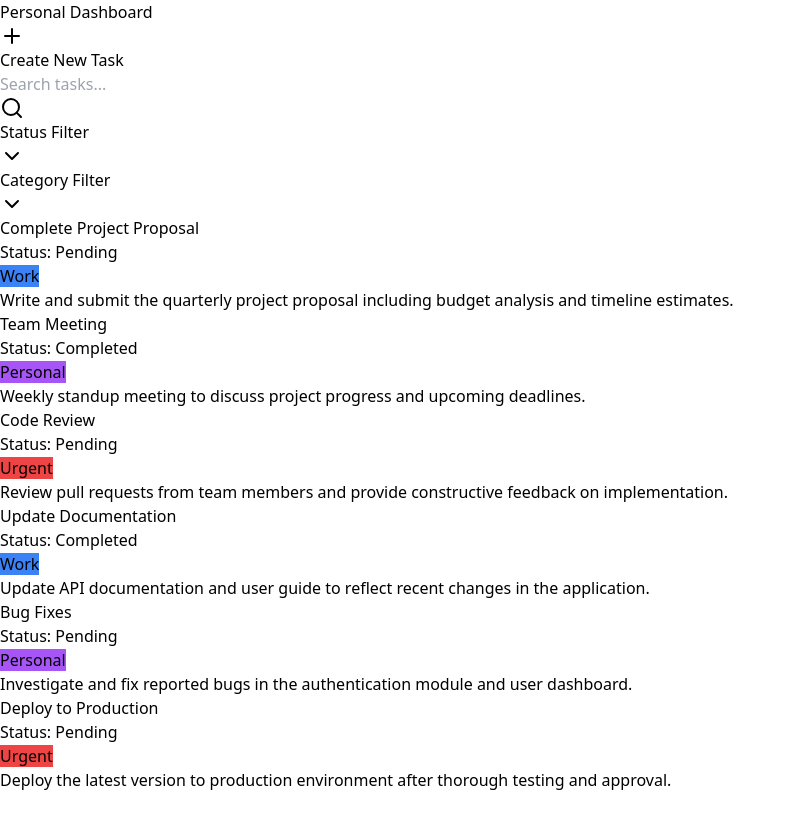
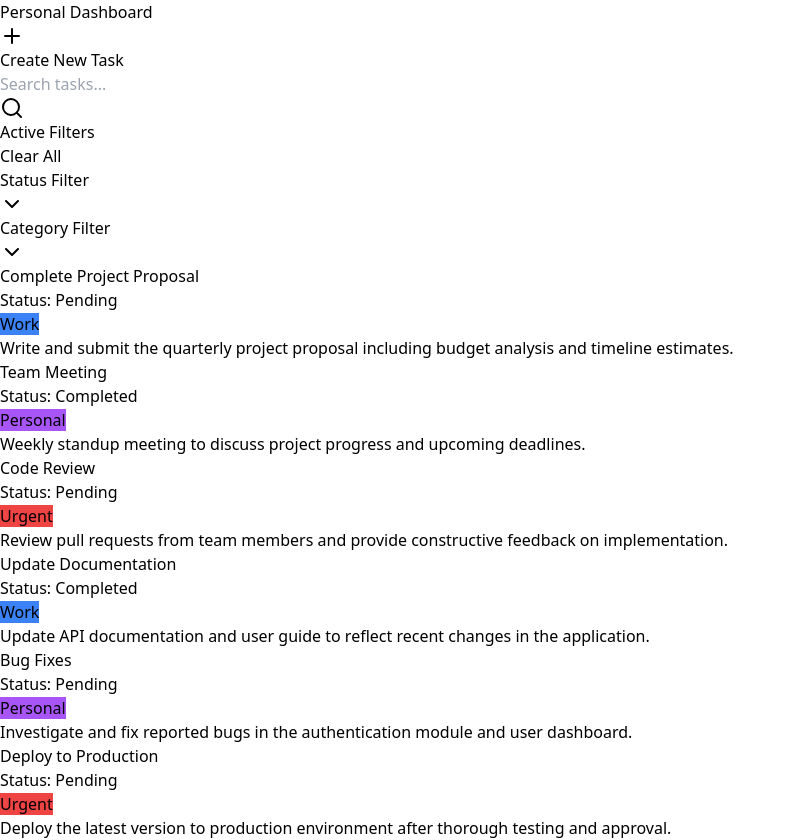
Before and after one commit to Greg1704/Personal-Dashboard, a React (Vite) app in the folder task-dashboard/: page / in a window 1280 px wide. Shown: the whole page, without its empty margins (0-795 px from the left). Before the commit the page ends 800 px from the top, so only its background shows below. Built offline with nearby package versions, Linux system fonts and the light colour scheme.

Commit message:
Filter tags aplicado

```diff
--- a/task-dashboard/src/App.tsx
+++ b/task-dashboard/src/App.tsx
@@ -114,6 +114,10 @@ function App() {
         <div className="bg-slate-700 w-1/5 p-10 rounded-l-lg min-w-64 border-r border-slate-600">
           <Sidebar  searchTerm={searchTerm} onSearchChange={setSearchTerm}
                     checkboxes={filterCheckboxes} onCheckboxChange={onCheckboxChange} completedTasksCount={completedTasksCount} pendingTasksCount={pendingTasksCount}
+                    onClearAllStateCheckboxes={() => {
+                      const updatedCheckboxes = filterCheckboxes.map(checkbox => ({...checkbox, checked: false}));
+                      setFilterCheckboxes(updatedCheckboxes);
+                    }}
                     categories={categories} onSelectedCategoriesChange={onSelectedCategoriesChange} selectedCategories={selectedCategories} categoryTaskCounts={categoryCounts}
                     setIsFormOpen={setIsFormOpen}
           />
--- a/task-dashboard/src/components/ActiveFilters.tsx
+++ b/task-dashboard/src/components/ActiveFilters.tsx
@@ -6,14 +6,45 @@ interface ActiveFiltersProps{
     checkboxes: StateCheckbox[];
     onCheckboxChange: (id: string, checked: boolean) => void;
     categories: Category[];
+    selectedCategories: string[];
     onCategoryChange: (categoryId: string) => void;
     onClearAll: () => void;
 }
 
-export function ActiveFilters({checkboxes, onCheckboxChange, categories, onCategoryChange, onClearAll}: ActiveFiltersProps) {
+export function ActiveFilters({checkboxes, onCheckboxChange, categories, selectedCategories, onCategoryChange, onClearAll}: ActiveFiltersProps) {
+
+    const checkboxTags = checkboxes.filter(checkbox => checkbox.checked).map((checkbox) => (
+        <span key={checkbox.id} className='bg-indigo-600 text-white px-4 py-1 rounded-full text-xs font-medium flex items-center space-x-2  mr-2 mb-2'>
+            <span>{checkbox.label}</span>
+            <button onClick={() => onCheckboxChange(checkbox.id, false)} className='ml-1 text-white hover:text-gray-200'>&times;</button>
+        </span>
+    ));
+
+    const activeCats = categories.filter(category => selectedCategories.includes(category.id));
+
+    const categoryTags = activeCats.map((category) => (
+        <span key={category.id} className='bg-indigo-600 text-white px-4 py-1 rounded-full text-xs font-medium flex items-center space-x-2 mr-2 mb-2'>
+            <div
+                className="w-2 h-2 rounded-full"
+                style={{
+                    backgroundColor: category.color
+                }}
+            />
+            <span>{category.name}</span>
+            <button onClick={() => onCategoryChange(category.id)} className='ml-1 text-white hover:text-gray-200'>&times;</button>
+        </span>
+    ));
+
     return(
-        <div>
-            <span>Nuevo componente</span>
+        <div className='p-2 bg-slate-600 rounded-lg mb-4'>
+            <div className='flex justify-between items-center mb-2'>
+                <h3 className='text-white font-semibold'>Active Filters</h3>
+                <button onClick={onClearAll} className='text-sm text-indigo-200 hover:text-white'>Clear All</button>
+            </div>
+            <div className='flex flex-row flex-wrap justify-start'>
+                {checkboxTags}
+                {categoryTags}
+            </div>
         </div>
     )
 }
--- a/task-dashboard/src/components/Sidebar.tsx
+++ b/task-dashboard/src/components/Sidebar.tsx
@@ -12,6 +12,7 @@ interface SearchBarProps {
 interface FilterCheckboxProps {
     checkboxes: StateCheckbox[];
     onCheckboxChange: (id: string, checked: boolean) => void;
+    onClearAllStateCheckboxes: () => void;
     completedTasksCount?: number;
     pendingTasksCount?: number;
 }
@@ -31,7 +32,7 @@ interface SidebarProps extends SearchBarProps, FilterCheckboxProps, CategoryProp
 
 export function Sidebar({
             searchTerm, onSearchChange,
-            checkboxes, onCheckboxChange, completedTasksCount, pendingTasksCount,
+            checkboxes, onCheckboxChange, onClearAllStateCheckboxes, completedTasksCount, pendingTasksCount,
             categories, onSelectedCategoriesChange, selectedCategories, categoryTaskCounts,
             setIsFormOpen
 }: SidebarProps) {
@@ -49,6 +50,11 @@ export function Sidebar({
             }
             onSelectedCategoriesChange(updatedCategories);
         }
+    }
+
+    function clearAll(){
+        onClearAllStateCheckboxes();
+        onSelectedCategoriesChange([]);
     }
 
     const stateCheckboxes = checkboxes.map((checkbox) => (
@@ -103,6 +109,16 @@ export function Sidebar({
                     className="absolute right-3 top-1/2 transform -translate-y-1/2 text-gray-400 w-4 h-4"
                 />
             </div>
+            <div className="w-full max-w-md mx-auto mb-6 relative">
+                <ActiveFilters
+                    checkboxes={checkboxes}
+                    onCheckboxChange={onCheckboxChange}
+                    categories={categories}
+                    selectedCategories={selectedCategories}
+                    onCategoryChange={handleCategoryChange}
+                    onClearAll={clearAll}
+                />
+            </div>
             <div className='mb-4'>
                 <button onClick={() => setIsStateFilterOpen(!isStateFilterOpen)}
                         className={`w-full px-4 py-2 border border-slate-500 bg-slate-600 text-white flex items-center justify-between hover:bg-slate-700 transition-colors
```
